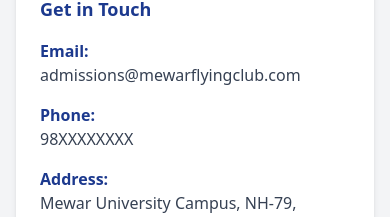
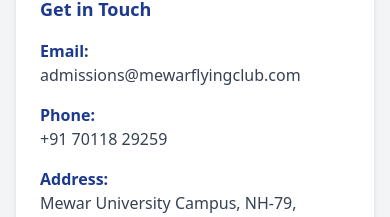
Before and after one commit to XCRESS/admissions-page-mfc, a React (Vite) app: page / in a window 390 px wide. Shown: the part 7339-7556 px from the top of the page. Built offline with nearby package versions, Linux system fonts and the light colour scheme.

Commit message:
Update phone number format in App component for improved clarity

```diff
--- a/src/App.jsx
+++ b/src/App.jsx
@@ -504,7 +504,7 @@
 
                 <div className="mb-4">
                   <p className="font-semibold text-blue-900">Phone:</p>
-                  <p className="text-gray-700">98XXXXXXXX</p>
+                  <p className="text-gray-700">+91 70118 29259</p>
                 </div>
 
                 <div className="mb-4">
```
